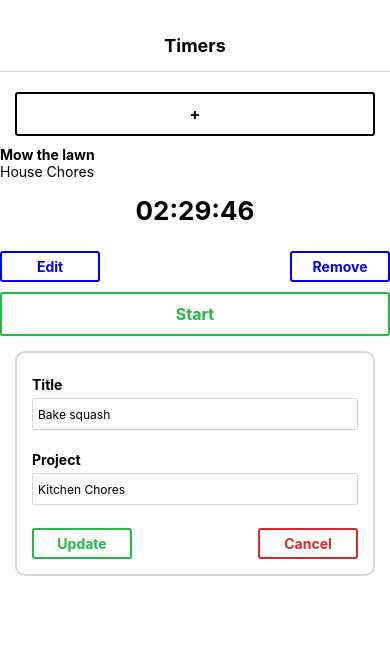
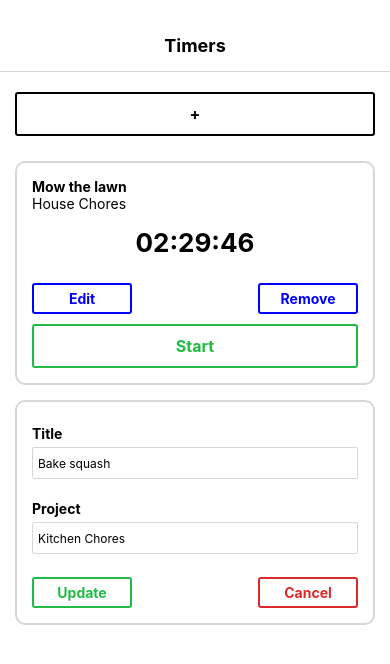
Before and after one commit to ritatanght/fullstack-react-native, a React Native app in the folder 02-time-tracking/: screen / in a window 390 px wide. Shown: the top 664 px of the page. Built offline with nearby package versions, Linux system fonts and the light colour scheme.

Commit message:
Fix style name

```diff
--- a/02-time-tracking/components/Timer.js
+++ b/02-time-tracking/components/Timer.js
@@ -6,7 +6,7 @@ export default function Timer({ title, project, elapsed }) {
   const elapsedString = millisecondsToHuman(elapsed);
 
   return (
-    <View style={styles.Container}>
+    <View style={styles.timerContainer}>
       <Text style={styles.title}>{title}</Text>
       <Text>{project}</Text>
       <Text style={styles.elapsedTime}>{elapsedString}</Text>
```
